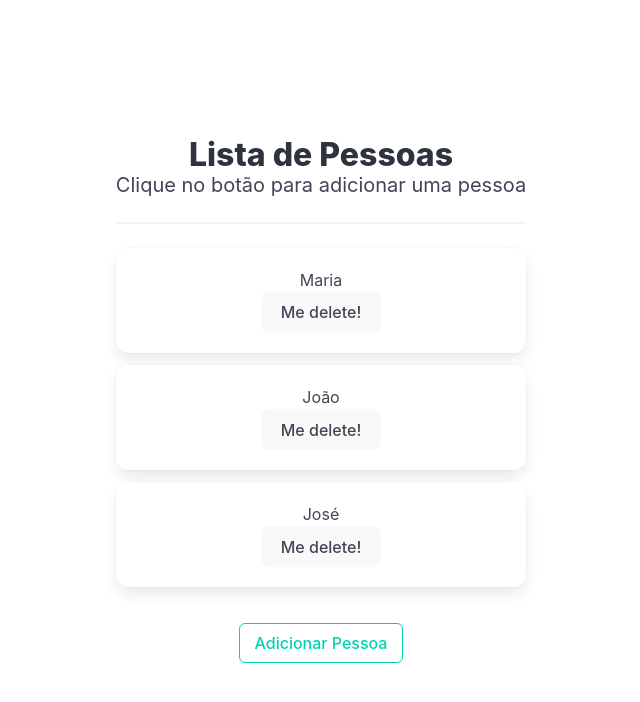
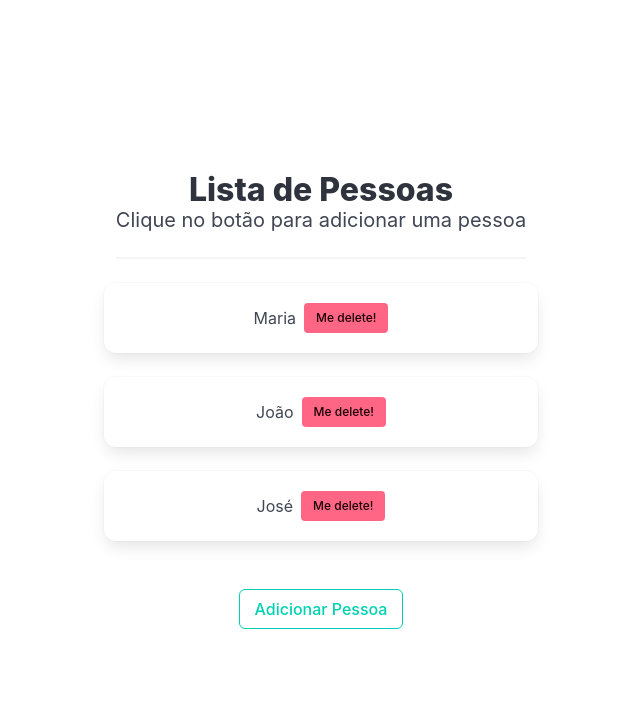
Before and after one commit to Melksedeque/performance-com-react, a React (Vite) app: page / in a window 1280 px wide. Shown: the top 702 px of the page, without its empty margins (319-959 px from the left). Built offline with nearby package versions, Linux system fonts and the light colour scheme.

Commit message:
Classes do Bulma CSS

```diff
--- a/src/components/Pessoa/index.jsx
+++ b/src/components/Pessoa/index.jsx
@@ -6,9 +6,14 @@ function Pessoa({ nome, deletar, id }) {
   }, [nome]);
 
   return (
-    <li key={nome} className="box mb-3">
-      <p>{nome}</p>
-      <button onClick={() => deletar(id)}>Me delete!</button>
+    <li key={id} className="box columns is-vcentered is-centered my-5">
+      <span className="is-half">{nome}</span>
+      <button
+        className="button is-small is-half is-danger ml-2"
+        onClick={() => deletar(id)}
+      >
+        Me delete!
+      </button>
     </li>
   );
 }
```
